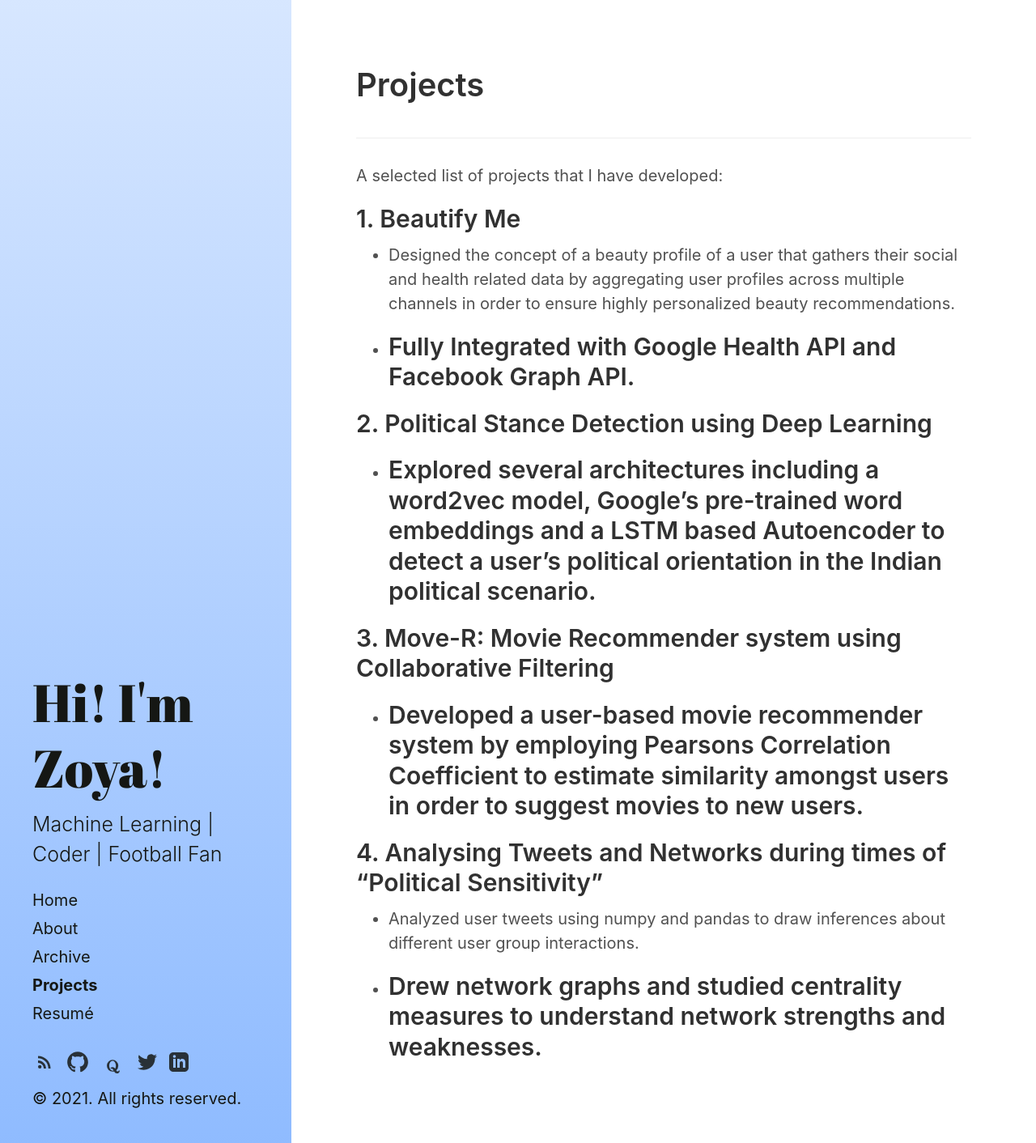
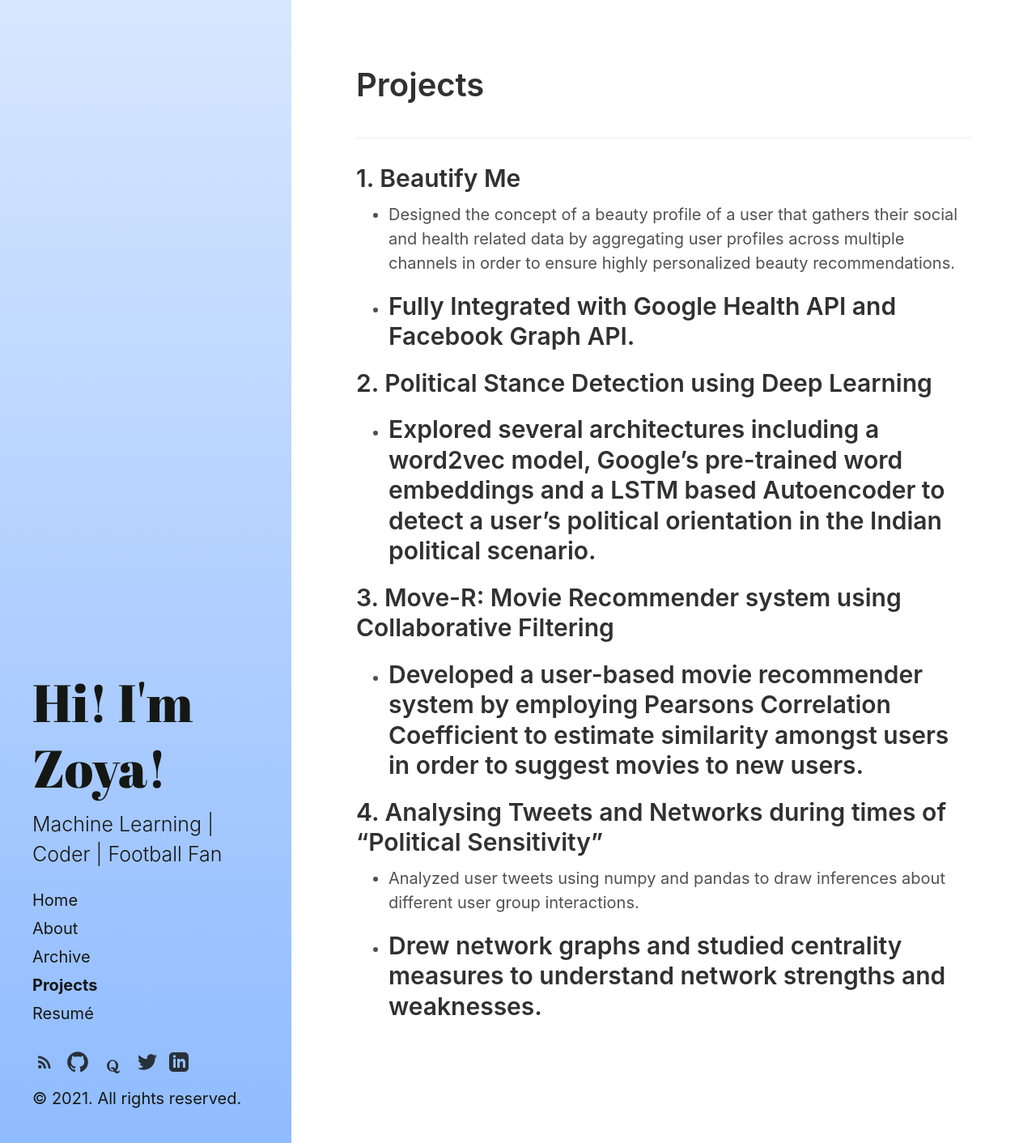
Before and after one commit to zeddmaxx/zeddmaxx.github.io, a Jekyll site: the page built from projects.md, in a window 1280 px wide. Shown: the whole page at 81% size. Built offline with Jekyll 4.4.1, drawn with Linux system fonts in a browser that asks for light colours.

Commit message:
Updating projects

```diff
--- a/projects.md
+++ b/projects.md
@@ -5,24 +5,20 @@
 ---
 <hr>
 
-
-
-A selected list of projects that I have developed:
-
 ## 1. Beautify Me
-- Designed the concept of a beauty profile of a user that gathers their social and health related data by aggregating user profiles across multiple channels in order to ensure highly personalized beauty recommendations.
-- Fully Integrated with Google Health API and Facebook Graph API.
+* Designed the concept of a beauty profile of a user that gathers their social and health related data by aggregating user profiles across multiple channels in order to ensure highly personalized beauty recommendations.
+* Fully Integrated with Google Health API and Facebook Graph API.
 ---
 
 ## 2. Political Stance Detection using Deep Learning
-- Explored several architectures including a word2vec model, Google's pre-trained word embeddings and a LSTM based Autoencoder to detect a user's political orientation in the Indian political scenario.
+* Explored several architectures including a word2vec model, Google's pre-trained word embeddings and a LSTM based Autoencoder to detect a user's political orientation in the Indian political scenario.
 ---
 
 ## 3. Move-R: Movie Recommender system using Collaborative Filtering
-- Developed a user-based movie recommender system by employing Pearsons Correlation Coefficient to estimate similarity amongst users in order to suggest movies to new users.
+* Developed a user-based movie recommender system by employing Pearsons Correlation Coefficient to estimate similarity amongst users in order to suggest movies to new users.
 ---
 
 ## 4. Analysing Tweets and Networks during times of "Political Sensitivity"
-- Analyzed user tweets using numpy and pandas to draw inferences about different user group interactions.
-- Drew network graphs and studied centrality measures to understand network strengths and weaknesses.
+* Analyzed user tweets using numpy and pandas to draw inferences about different user group interactions.
+* Drew network graphs and studied centrality measures to understand network strengths and weaknesses.
 ---
```
